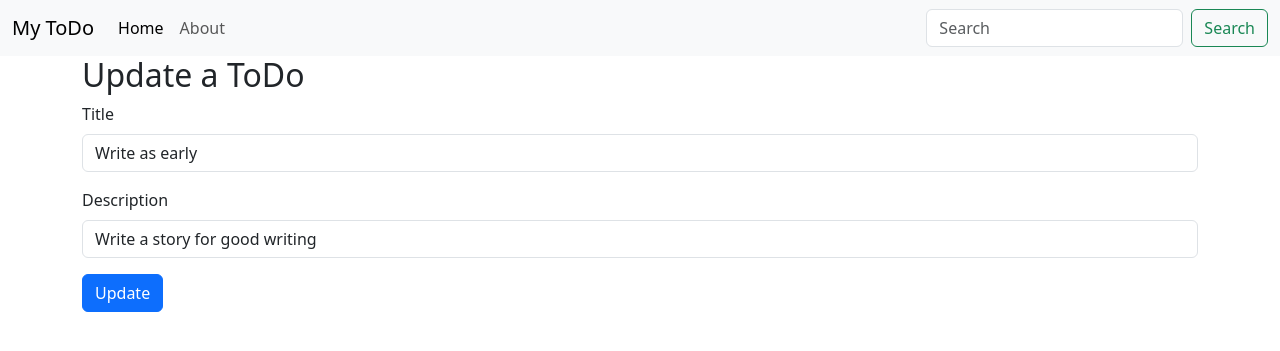
After one commit to salonipatell/Flask_todo_app, a Flask app: page /update/1 in a window 1280 px wide. The commit adds this page. Shown: the top 351 px of the page. Run offline with Flask 3, Linux system fonts and the light colour scheme; data comes from the database, SQL or seed files in the repository; both versions use the stored data as it was after the commit.

Commit message:
Complete todo add requiremnts.txt

```diff
--- a/app.py
+++ b/app.py
@@ -1,4 +1,4 @@
-from flask import Flask,render_template,request
+from flask import Flask,render_template,request,redirect
 from flask_sqlalchemy import SQLAlchemy
 from datetime import datetime
 
@@ -13,9 +13,9 @@ class Todo(db.Model):
     title=db.Column(db.String(200),nullable=False)
     desc=db.Column(db.String(500),nullable=False)
     date_created=db.Column(db.DateTime,default=datetime.now)
-
-with app.app_context():
-    db.create_all()
+#use to create db
+# with app.app_context():
+#     db.create_all()
 
     def __repr__(self) -> str:
         return f"{self.sno}-{self.title}"
@@ -41,9 +41,36 @@ def create():
 @app.route('/alltodos',methods=['GET','POST'])
 def show_todo():
     if request.method=='POST':
-        print(request.form.get('title'))
+        title=request.form.get('title')
+        desc=request.form.get('desc')
+        todo=Todo(title=title,desc=desc)
+        db.session.add(todo)
+        db.session.commit()
+        # print(request.form.get('title'))------------->this is how you can fetch data from form
     alltodo=Todo.query.all()
     return render_template('index.html',all_todo=alltodo)
+
+@app.route('/update/<int:sno>',methods=['GET','POST'])
+def update(sno):
+    if request.method=='POST':
+        title=request.form.get('title')
+        desc=request.form.get('desc')
+        todo=Todo.query.filter_by(sno=sno).first()
+        todo.title=title
+        todo.desc=desc
+        db.session.add(todo)
+        db.session.commit()
+        return redirect("/alltodos")
+    todo=Todo.query.filter_by(sno=sno).first()
+    return render_template('update.html',todo=todo)
+
+@app.route('/delete/<int:sno>')
+def delete(sno):
+    todo=Todo.query.filter_by(sno=sno).first()
+    print(todo)
+    db.session.delete(todo)
+    db.session.commit()
+    return redirect('/alltodos')
 
 if __name__=="__main__":
     # app.run(debug=True)  #---------->default it will run on 5000 port--->Running on http://127.0.0.1:5000
--- /dev/null
+++ b/templates/base.html
@@ -0,0 +1,42 @@
+<!doctype html>
+<html lang="en">
+  <head>
+    <meta charset="utf-8">
+    <meta name="viewport" content="width=device-width, initial-scale=1">
+    <title>{% block title %}
+
+    {% endblock title %} - MY Todo</title>
+    <link href="https://cdn.jsdelivr.net/npm/bootstrap@5.3.3/dist/css/bootstrap.min.css" rel="stylesheet" integrity="sha384-QWTKZyjpPEjISv5WaRU9OFeRpok6YctnYmDr5pNlyT2bRjXh0JMhjY6hW+ALEwIH" crossorigin="anonymous">
+  </head>
+  <body>
+    <!-- -------------------------------navbar-------------------------- -->
+   <nav class="navbar navbar-expand-lg bg-body-tertiary">
+    <div class="container-fluid">
+      <a class="navbar-brand" href="/alltodos">My ToDo</a>
+      <button class="navbar-toggler" type="button" data-bs-toggle="collapse" data-bs-target="#navbarSupportedContent" aria-controls="navbarSupportedContent" aria-expanded="false" aria-label="Toggle navigation">
+        <span class="navbar-toggler-icon"></span>
+      </button>
+      <div class="collapse navbar-collapse" id="navbarSupportedContent">
+        <ul class="navbar-nav me-auto mb-2 mb-lg-0">
+          <li class="nav-item">
+            <a class="nav-link active" aria-current="page" href="#">Home</a>
+          </li>
+          <li class="nav-item">
+            <a class="nav-link" href="#">About</a>
+          </li>
+
+
+        </ul>
+        <form class="d-flex" role="search">
+          <input class="form-control me-2" type="search" placeholder="Search" aria-label="Search">
+          <button class="btn btn-outline-success" type="submit">Search</button>
+        </form>
+      </div>
+    </div>
+  </nav>
+   <!-- -------------------------------navbar-------------------------- -->
+
+    {% block body%}
+    {% endblock body%}
+</body>
+</html>
--- /dev/null
+++ b/templates/update.html
@@ -0,0 +1,22 @@
+{% extends'base.html'%}
+{% block title %}
+        Update
+    {% endblock title %}
+{% block body%}
+<!-- ---------------------------------form--------------------------- -->
+<div class="container"><form action="/update/{{todo.sno}}" method="POST">
+    <div class="mb-3">
+       <h2>Update a ToDo</h2>
+      <label for="title" class="form-label">Title</label>
+      <input type="text" class="form-control" name="title" id="title" value="{{todo.title}}" aria-describedby="emailHelp">
+    </div>
+    <div class="mb-3">
+      <label for="description" class="form-label">Description</label>
+      <input type="text" class="form-control" name="desc" id="description" value="{{todo.desc}}" aria-describedby="emailHelp">
+    </div>
+
+    <button type="submit" class="btn btn-primary">Update</button>
+  </form></div>
+<!-- ---------------------------------form--------------------------- -->
+
+{% endblock body%}
```
Also changed, not shown: requirements.txt (added, +12 -0 lines), templates/index.html (+21 -51 lines), instance/todo.db.
